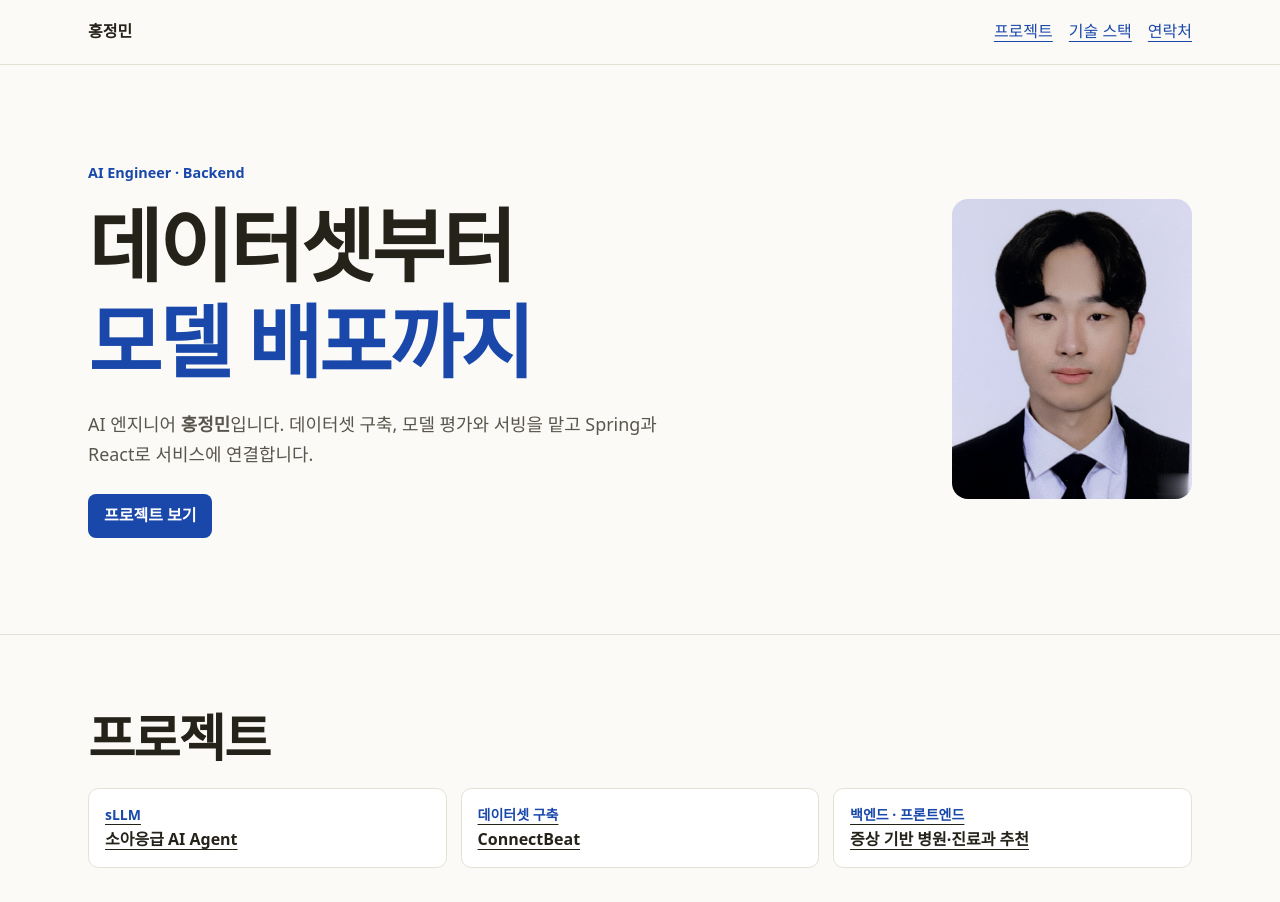
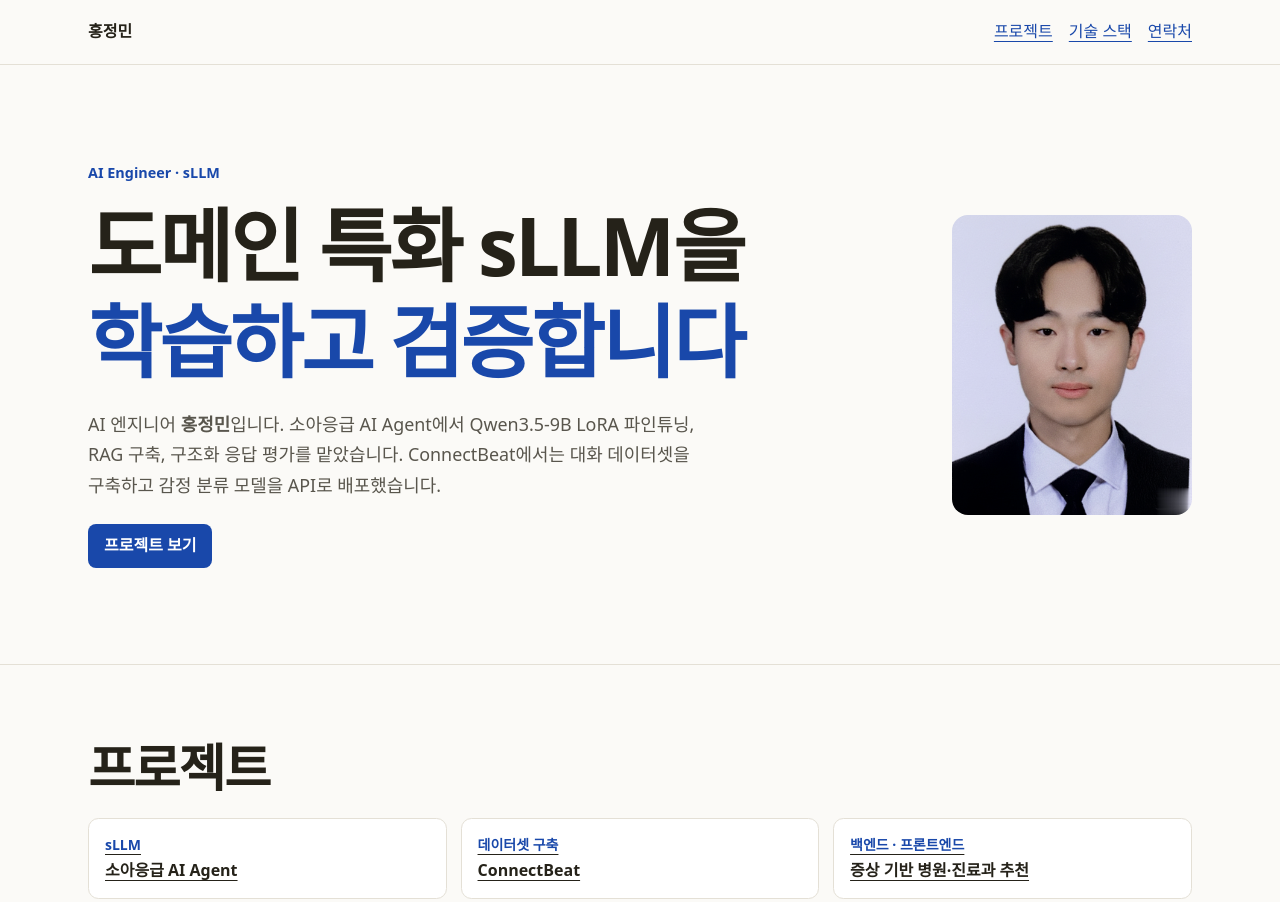
Before and after one commit to HongJeongMin/HongJeongMin.github.io, a plain HTML site: page index.html in a window 1280 px wide. Shown: the top 902 px of the page. Drawn offline with Linux system fonts and the light colour scheme.

Commit message:
포트폴리오 소개 문구 수정

```diff
--- a/index.html
+++ b/index.html
@@ -3,7 +3,7 @@
 <head>
 <meta charset="utf-8">
 <meta name="viewport" content="width=device-width, initial-scale=1">
-<meta name="description" content="홍정민의 AI 엔지니어 포트폴리오. 소아응급 sLLM, ConnectBeat 데이터셋, 병원 추천 서비스.">
+<meta name="description" content="홍정민의 AI 엔지니어 포트폴리오. sLLM 파인튜닝·평가·서빙, ConnectBeat 데이터셋 구축, 병원 추천 서비스.">
 <title>홍정민 | AI 엔지니어 포트폴리오</title>
 <style>
   :root {
@@ -166,9 +166,9 @@
 
     <div class="content-wrap hero-flex">
       <div>
-        <p class="eyebrow">AI Engineer · Backend</p>
-        <h1>데이터셋부터<br><em>모델 배포까지</em></h1>
-        <p class="lead">AI 엔지니어 <strong>홍정민</strong>입니다. 데이터셋 구축, 모델 평가와 서빙을 맡고 Spring과 React로 서비스에 연결합니다.</p>
+        <p class="eyebrow">AI Engineer · sLLM</p>
+        <h1>도메인 특화 sLLM을<br><em>학습하고 검증합니다</em></h1>
+        <p class="lead">AI 엔지니어 <strong>홍정민</strong>입니다. 소아응급 AI Agent에서 Qwen3.5-9B LoRA 파인튜닝, RAG 구축, 구조화 응답 평가를 맡았습니다. ConnectBeat에서는 대화 데이터셋을 구축하고 감정 분류 모델을 API로 배포했습니다.</p>
         <a class="hero-link" href="#projects">프로젝트 보기</a>
       </div>
       <img class="hero-photo" src="assets/profile-clean.png" alt="홍정민 프로필 사진" decoding="async">
```
